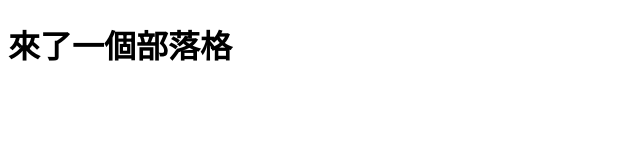
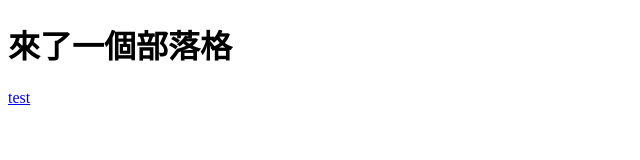
Before and after one commit to antallen/antallen.github.io, a plain HTML site: page index.html in a window 1280 px wide. Shown: the full height of the page, 0-640 px from the left. Drawn offline with Linux system fonts and the light colour scheme.

Commit message:
Add Readme.md

```diff
--- a/index.html
+++ b/index.html
@@ -6,5 +6,6 @@
   </head>
   <body>
     <h1>來了一個部落格</h1>
+    <a href="http://">test</a>
   </body>
 </html>
```
Also changed, not shown: 1 other file.
